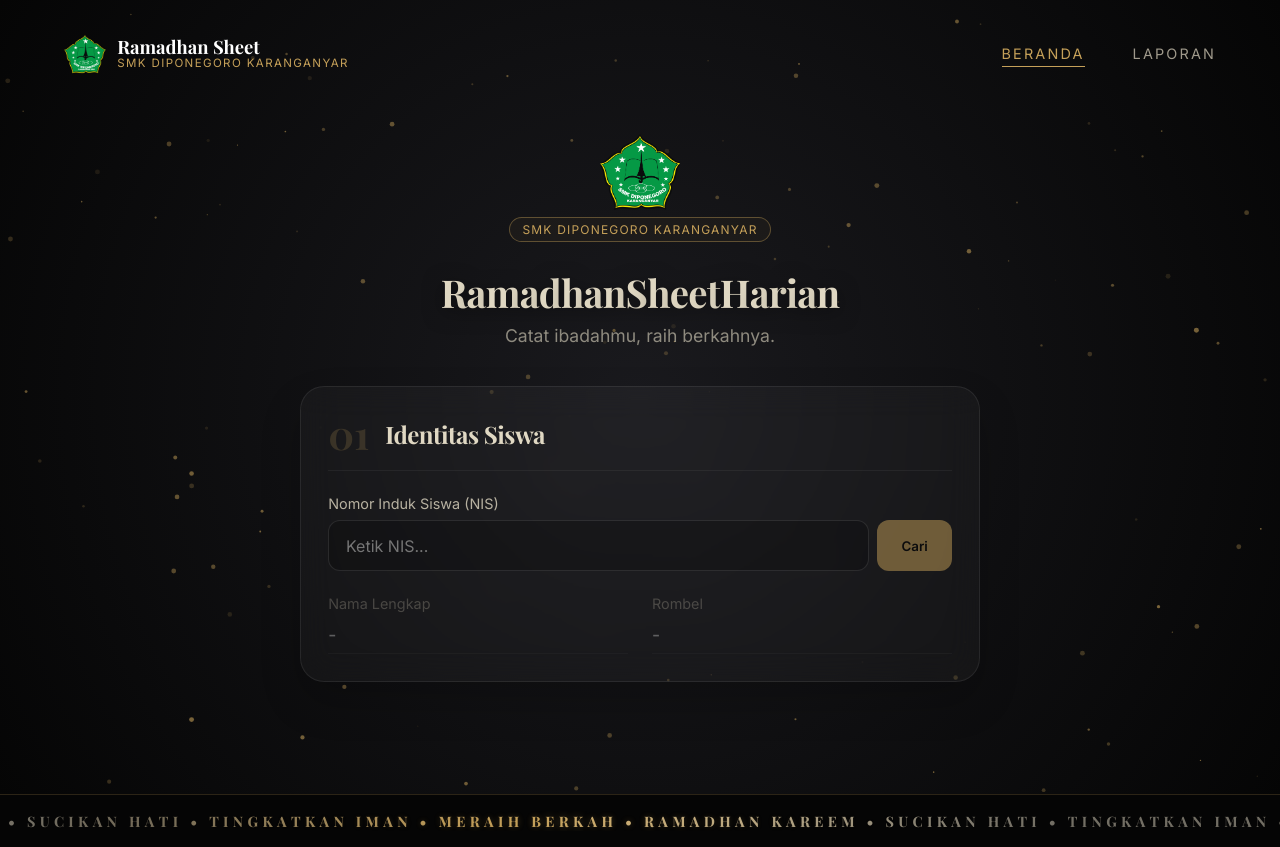
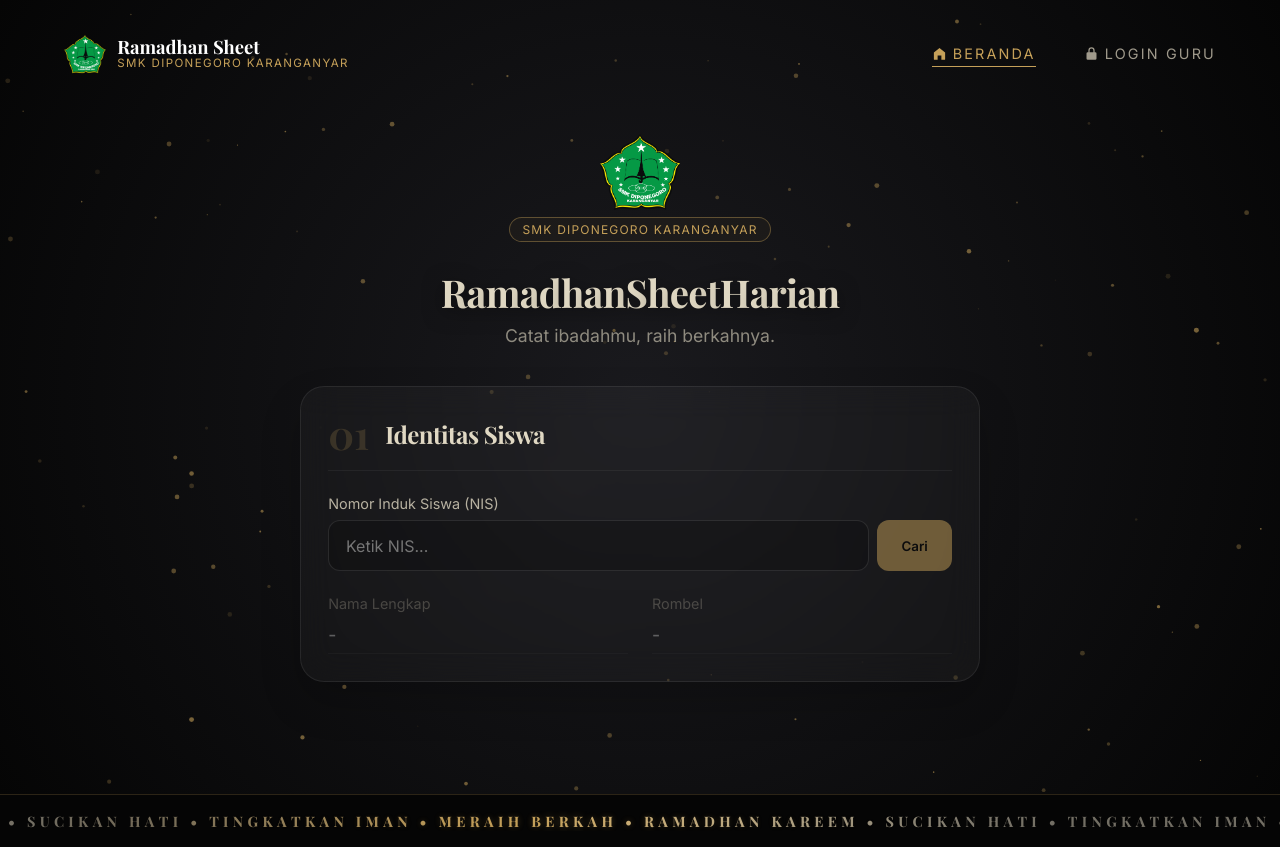
Before and after one commit to akrindev/ramadhan-sheet, a SvelteKit app: page / in a window 1280 px wide. Built offline with nearby package versions, Linux system fonts and the light colour scheme; a web font is replaced by a local one.

Commit message:
feat: add icon-based auth-aware global navigation

```diff
--- /dev/null
+++ b/src/routes/+layout.server.ts
@@ -0,0 +1,7 @@
+import type { ServerLoad } from '@sveltejs/kit';
+
+export const load: ServerLoad = async ({ locals }) => {
+  return {
+    teacherAuthenticated: Boolean(locals.teacherSession)
+  };
+};
--- a/src/routes/+layout.svelte
+++ b/src/routes/+layout.svelte
@@ -1,10 +1,16 @@
 <script lang="ts">
 	import { page } from "$app/stores";
+	import { goto } from "$app/navigation";
 	import gsap from "gsap";
 	import { onMount } from "svelte";
 
-	// Props
-	let { children } = $props();
+	type LayoutData = {
+		teacherAuthenticated?: boolean;
+	};
+
+	let { children, data } = $props<{ children: import("svelte").Snippet; data: LayoutData }>();
+
+	let logoutLoading = $state(false);
 
 	// State
 	let canvas: HTMLCanvasElement;
@@ -17,6 +23,18 @@
 	let marqueeTextRef: HTMLElement;
 	let marqueeText =
 		"RAMADHAN KAREEM • SUCIKAN HATI • TINGKATKAN IMAN • MERAIH BERKAH • ";
+
+	async function logoutTeacher() {
+		logoutLoading = true;
+		try {
+			await fetch("/api/auth/logout", {
+				method: "POST",
+			});
+		} finally {
+			logoutLoading = false;
+			await goto("/laporan/login");
+		}
+	}
 
 	// Particle System
 	class Particle {
@@ -192,12 +210,41 @@
 		</div>
 
 		<div class="desktop-links">
-			<a href="/" class:active={$page.url.pathname === "/"}>Beranda</a>
-			<a
-				href="/laporan"
-				class:active={$page.url.pathname.startsWith("/laporan")}
-				>Laporan</a
-			>
+			<a href="/" class:active={$page.url.pathname === "/"}>
+				<svg viewBox="0 0 24 24" aria-hidden="true">
+					<path d="M3 10.5 12 3l9 7.5V21a1 1 0 0 1-1 1h-5v-7h-6v7H4a1 1 0 0 1-1-1z" />
+				</svg>
+				<span>Beranda</span>
+			</a>
+			{#if data.teacherAuthenticated}
+				<a href="/laporan" class:active={$page.url.pathname === "/laporan"}>
+					<svg viewBox="0 0 24 24" aria-hidden="true">
+						<path d="M4 4h16v16H4z" fill="none" />
+						<path d="M7 7h10v2H7zm0 4h6v2H7zm0 4h10v2H7z" />
+					</svg>
+					<span>Kelas</span>
+				</a>
+				<a href="/laporan/siswa" class:active={$page.url.pathname.startsWith("/laporan/siswa")}>
+					<svg viewBox="0 0 24 24" aria-hidden="true">
+						<path d="M12 12a4.5 4.5 0 1 0-4.5-4.5A4.5 4.5 0 0 0 12 12zm0 2c-3.6 0-6.5 2.2-6.5 5v1h13v-1c0-2.8-2.9-5-6.5-5z" />
+					</svg>
+					<span>Siswa</span>
+				</a>
+				<button class="desktop-link-btn" onclick={logoutTeacher} disabled={logoutLoading}>
+					<svg viewBox="0 0 24 24" aria-hidden="true">
+						<path d="M14 3h-4a2 2 0 0 0-2 2v3h2V5h4v14h-4v-3H8v3a2 2 0 0 0 2 2h4a2 2 0 0 0 2-2V5a2 2 0 0 0-2-2z" />
+						<path d="M3 12l4-4v3h7v2H7v3z" />
+					</svg>
+					<span>{logoutLoading ? "Keluar..." : "Keluar"}</span>
+				</button>
+			{:else}
+				<a href="/laporan/login" class:active={$page.url.pathname === "/laporan/login"}>
+					<svg viewBox="0 0 24 24" aria-hidden="true">
+						<path d="M12 2a5 5 0 0 0-5 5v3H6a2 2 0 0 0-2 2v8a2 2 0 0 0 2 2h12a2 2 0 0 0 2-2v-8a2 2 0 0 0-2-2h-1V7a5 5 0 0 0-5-5zm-3 8V7a3 3 0 0 1 6 0v3z" />
+					</svg>
+					<span>Login Guru</span>
+				</a>
+			{/if}
 		</div>
 	</nav>
 
@@ -212,6 +259,7 @@
 			</svg>
 			<span>Beranda</span>
 		</a>
+		{#if data.teacherAuthenticated}
 			<a href="/laporan" class:active={$page.url.pathname === "/laporan"}>
 				<svg viewBox="0 0 24 24" aria-hidden="true">
 					<path d="M4 4h16v16H4z" fill="none" />
@@ -228,6 +276,21 @@
 				</svg>
 				<span>Siswa</span>
 			</a>
+			<button onclick={logoutTeacher} disabled={logoutLoading}>
+				<svg viewBox="0 0 24 24" aria-hidden="true">
+					<path d="M14 3h-4a2 2 0 0 0-2 2v3h2V5h4v14h-4v-3H8v3a2 2 0 0 0 2 2h4a2 2 0 0 0 2-2V5a2 2 0 0 0-2-2z" />
+					<path d="M3 12l4-4v3h7v2H7v3z" />
+				</svg>
+				<span>{logoutLoading ? "Keluar..." : "Keluar"}</span>
+			</button>
+		{:else}
+			<a href="/laporan/login" class:active={$page.url.pathname === "/laporan/login"}>
+				<svg viewBox="0 0 24 24" aria-hidden="true">
+					<path d="M12 2a5 5 0 0 0-5 5v3H6a2 2 0 0 0-2 2v8a2 2 0 0 0 2 2h12a2 2 0 0 0 2-2v-8a2 2 0 0 0-2-2h-1V7a5 5 0 0 0-5-5zm-3 8V7a3 3 0 0 1 6 0v3z" />
+				</svg>
+				<span>Masuk</span>
+			</a>
+		{/if}
 	</nav>
 
 	<footer class="cinematic-footer">
@@ -335,21 +398,39 @@
 		gap: 3rem;
 	}
 
-	.desktop-links a {
+	.desktop-links a,
+	.desktop-link-btn {
+		display: inline-flex;
+		align-items: center;
+		gap: 0.38rem;
 		font-size: 0.9rem;
 		text-transform: uppercase;
 		letter-spacing: 0.15em;
 		opacity: 0.7;
 		position: relative;
+		background: transparent;
+		border: none;
+		color: inherit;
+		font-family: inherit;
+		padding: 0;
+	}
+
+	.desktop-links a svg,
+	.desktop-link-btn svg {
+		width: 15px;
+		height: 15px;
+		fill: currentColor;
 	}
 
 	.desktop-links a:hover,
-	.desktop-links a.active {
+	.desktop-links a.active,
+	.desktop-link-btn:hover {
 		opacity: 1;
 		color: #c5a059;
 	}
 
-	.desktop-links a::after {
+	.desktop-links a::after,
+	.desktop-link-btn::after {
 		content: "";
 		position: absolute;
 		bottom: -5px;
@@ -361,7 +442,8 @@
 	}
 
 	.desktop-links a:hover::after,
-	.desktop-links a.active::after {
+	.desktop-links a.active::after,
+	.desktop-link-btn:hover::after {
 		width: 100%;
 	}
 
@@ -443,7 +525,8 @@
 			z-index: 80;
 		}
 
-		.mobile-bottom-nav a {
+		.mobile-bottom-nav a,
+		.mobile-bottom-nav button {
 			display: flex;
 			flex-direction: column;
 			justify-content: center;
@@ -458,16 +541,20 @@
 			font-weight: 700;
 			color: rgba(224, 216, 195, 0.8);
 			background: rgba(255, 255, 255, 0.02);
+			font-family: inherit;
+			border: 1px solid rgba(255, 255, 255, 0.1);
 		}
 
-		.mobile-bottom-nav a svg {
+		.mobile-bottom-nav a svg,
+		.mobile-bottom-nav button svg {
 			width: 17px;
 			height: 17px;
 			fill: currentColor;
 			opacity: 0.9;
 		}
 
-		.mobile-bottom-nav a.active {
+		.mobile-bottom-nav a.active,
+		.mobile-bottom-nav button:active {
 			color: #fff;
 			border-color: rgba(197, 160, 89, 0.55);
 			background: rgba(197, 160, 89, 0.14);
```
Lines whose indentation alone changed are shown as unchanged.
